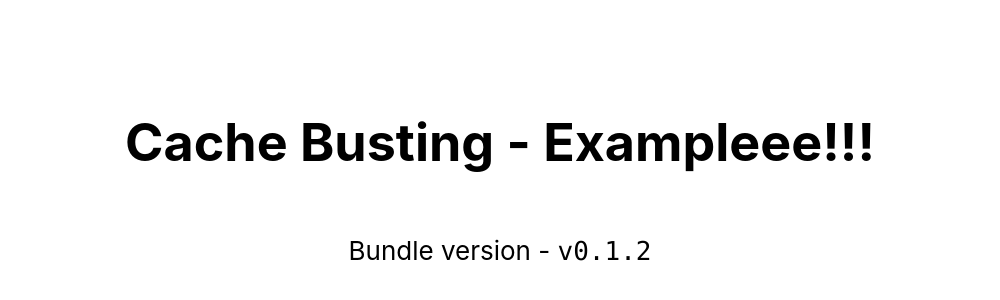
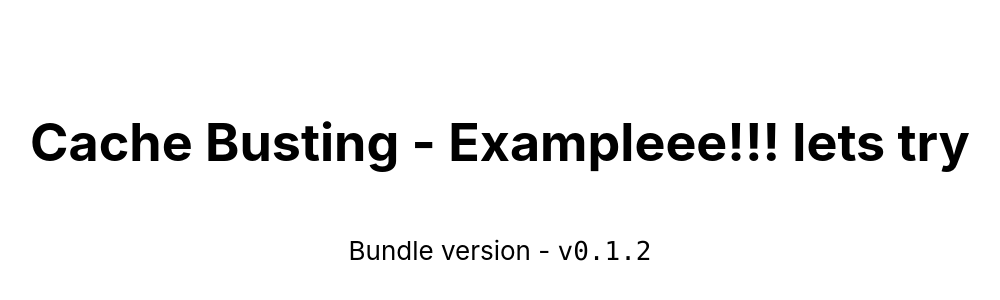
Before and after one commit to janavishah922/Cache-busting, a React (Create React App) app: page / in a window 1280 px wide. Shown: the part 216-516 px from the top of the page, without its empty margins (140-1140 px from the left). Built offline with nearby package versions, Linux system fonts and the light colour scheme; the HTML template or start-up script is replaced by a standard one.

Commit message:
version 0.1.2

```diff
--- a/src/App.js
+++ b/src/App.js
@@ -15,7 +15,7 @@ class App extends Component {
           return (
             <div className="App">
               <header className="App-header">
-                <h1>Cache Busting - Exampleee!!!</h1>
+                <h1>Cache Busting - Exampleee!!! lets try</h1>
                 <p>
                   Bundle version - <code>v{global.appVersion}</code>
                 </p>
```
